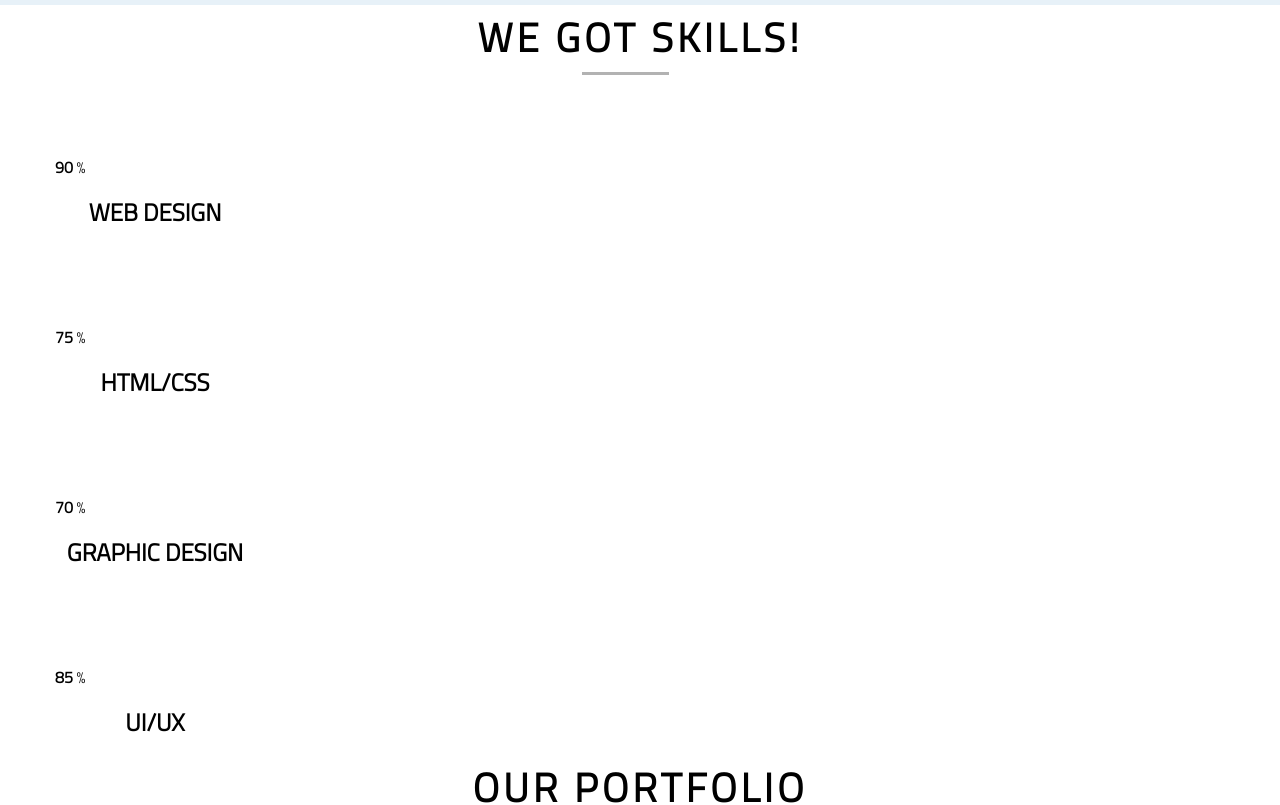
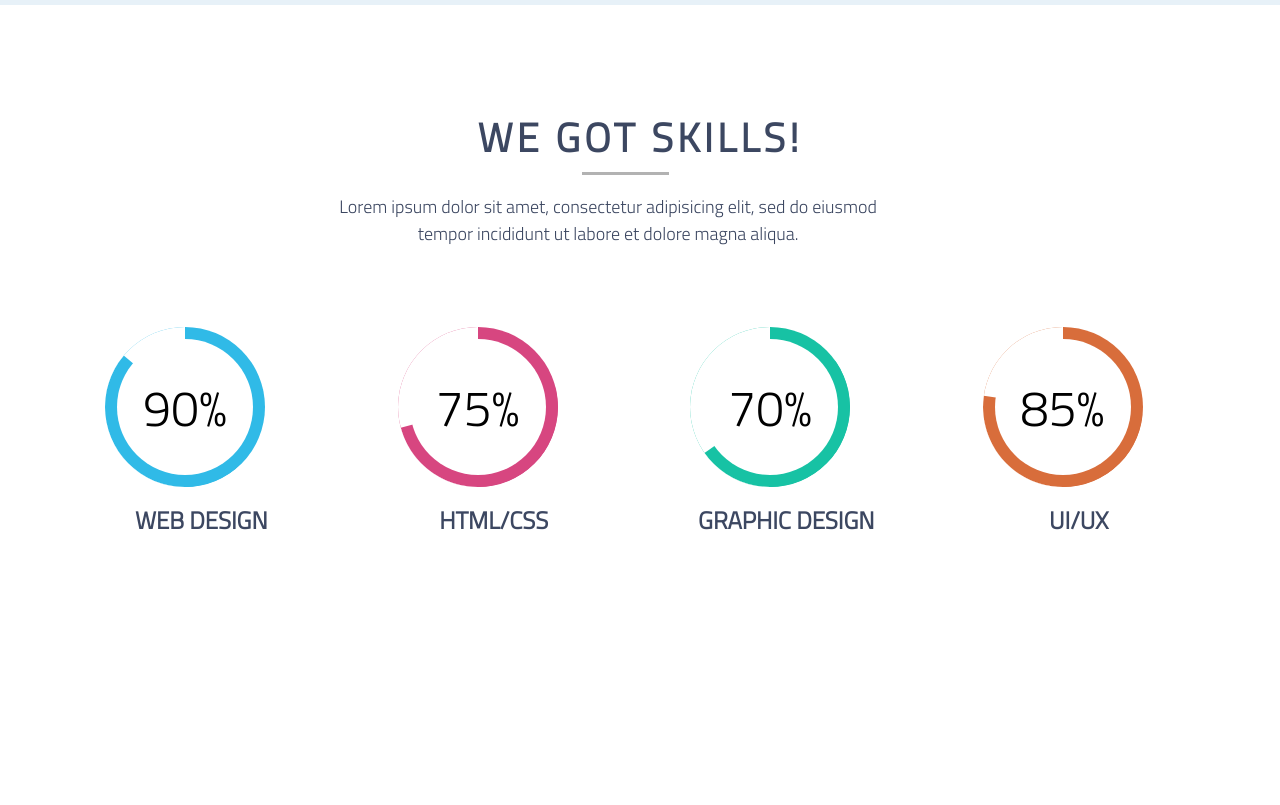
Before and after one commit to MarieWrnr/Exam, a plain HTML site: page index.html in a window 1280 px wide. Shown: the part 2660-3465 px from the top of the page. Drawn offline with Linux system fonts and the light colour scheme.

Commit message:
Added section skills

```diff
--- a/index.html
+++ b/index.html
@@ -169,72 +169,64 @@ integrity="sha384-gfdkjb5BdAXd+lj+gudLWI+BXq4IuLW5IT+brZEZsLFm++aCMlF1V92rMkPaX4
     <section class = "skills" id = "Work">
         <div class = "container">
         <h2 class="blue">WE GOT SKILLS!</h2>
-        <div class = "line-center grey"></div>
+        <div class = "line-center"></div>
+        <p class="descr blue">Lorem ipsum dolor sit amet, consectetur adipisicing elit, sed do eiusmod
+            tempor incididunt ut labore et dolore magna aliqua.</p>
         <div class = "row team-wrapper">
             <div class = "col">
-                <div class = "team-item">
-                    <div class="diagram progress light-blue" data-percent="90">
+                <div class = "skills-item">
+                    <div class="diagram progress light-blue deg90">
                         <div class="piece left"></div>
                         <div class="piece right"></div>
                         <div class="text">
                             <div>
-                                <b>90</b>
-                                <span>%</span>
+                                <p>90%</p>
                             </div>
                         </div>
                     </div>
-                    <h3 class="l-heading blue">WEB DESIGN</h3>
+                    <h3 class="blue">WEB DESIGN</h3>
                 </div>
             </div>
-        </div>
-        <div class = "row team-wrapper">
             <div class = "col">
-                <div class = "team-item">
-                    <div class="diagram progress light-blue" data-percent="75">
+                <div class = "skills-item">
+                    <div class="diagram progress fuxia deg75">
                         <div class="piece left"></div>
                         <div class="piece right"></div>
                         <div class="text">
                             <div>
-                                <b>75</b>
-                                <span>%</span>
+                                <p>75%</p>
                             </div>
                         </div>
                     </div>
-                    <h3 class="l-heading blue">HTML/CSS</h3>
+                    <h3 class="blue">HTML/CSS</h3>
                 </div>
             </div>
-        </div>
-        <div class = "row team-wrapper">
             <div class = "col">
-                <div class = "team-item">
-                    <div class="diagram progress light-blue" data-percent="70">
+                <div class = "skills-item">
+                    <div class="diagram progress topaz deg70">
                         <div class="piece left"></div>
                         <div class="piece right"></div>
                         <div class="text">
                             <div>
-                                <b>70</b>
-                                <span>%</span>
+                                <p>70%</p>
                             </div>
                         </div>
                     </div>
-                    <h3 class="l-heading blue">GRAPHIC DESIGN</h3>
+                    <h3 class="blue">GRAPHIC DESIGN</h3>
                 </div>
             </div>
-        </div>
-        <div class = "row team-wrapper">
             <div class = "col">
-                <div class = "team-item">
-                    <div class="diagram progress light-blue" data-percent="85">
+                <div class = "skills-item">
+                    <div class="diagram progress orange deg85">
                         <div class="piece left"></div>
                         <div class="piece right"></div>
                         <div class="text">
                             <div>
-                                <b>85</b>
-                                <span>%</span>
+                                <p>85%</p>
                             </div>
                         </div>
                     </div>
-                    <h3 class="l-heading blue">UI/UX</h3>
+                    <h3 class="blue">UI/UX</h3>
                 </div>
             </div>
         </div>
--- a/scss/sections/_skills.scss
+++ b/scss/sections/_skills.scss
@@ -0,0 +1,128 @@
+.skills{
+    padding: $section-padding-y 0;
+    min-height: 660px;
+    width: 100%;
+    .blue{
+        color: $dr_blue_text;
+    }
+    .light-blue{
+        background: $button_br_blue_text;
+    }
+    .topaz{
+        background: $bg_topaz;
+    }
+    .fuxia{
+        background-color: $bg_fuxia;
+    }
+    .orange{
+        background-color: $button_1;
+    }
+    .descr{
+        width: 568px;
+        margin-left: 23%;
+    }
+    .diagram {
+        margin-left: 50px;
+        width: 160px;
+        height:160px;
+        border-radius: 50%;
+        position: relative;
+        overflow: hidden;
+        &::before{
+            content: '';
+            display: block;
+            position: absolute;
+            top: 12px;
+            left: 12px;
+            right: 12px;
+            bottom: 12px;
+            border-radius: 50%;
+            background: white;
+            z-index: 3;
+            opacity: 1;
+        }
+        & .piece{
+            width: 100%;
+            height: 100%;
+            left: 0;
+            right: 0;
+            overflow: hidden;
+            position: absolute;
+
+            &::before{
+                content: '';
+                display: block;
+                position: absolute;
+                width: 50%;
+                height: 100%;
+            }
+            &.left{
+                transform: rotate(0deg);
+                z-index: 2;
+                border-radius: 50%; /* only FireFox < 75.0v (fix bug)*/
+            }
+            &.right {
+                transform: rotate(360deg);
+            }
+
+        }
+        &.deg90 {
+            & .piece.left{
+            transform: rotate(310deg); }
+
+            &.light-blue .left::before {
+                background:  $button_br_blue_text;
+            }
+        }
+        &.deg75 {
+            & .piece.left{
+                transform: rotate(255deg);
+            }
+            &.fuxia .left::before {
+                background:  $bg_fuxia;
+            }
+        }
+        &.deg70{
+            & .piece.left{
+                transform: rotate(235deg);
+            }
+            &.topaz .left::before {
+                background:  $bg_topaz;
+            }
+        }
+        &.deg85{
+            & .piece.left{
+                transform: rotate(278deg);
+            }
+            &.orange .left::before {
+                background:  $button_1;
+            }
+        }
+        & .left::before, & .right::before {
+            background: white;
+        }
+        & .text {
+            position: absolute;
+            z-index: 3;
+            top: 0;
+            bottom: 0;
+            left:0;
+            right:0;
+            text-align: center;
+            display: flex;
+            align-items: center;
+            justify-content: center;
+            & p{
+                font-size: 50px;
+            }
+        }
+    }
+
+    .diagram.deg.fuxia .left::before {
+        background:  $button_br_blue_text;
+    }
+    .diagram.deg.topaz .left::before {
+        background:  $button_br_blue_text;
+    }
+
+}
```
Also changed, not shown: scss/style.css, 1 other file.
